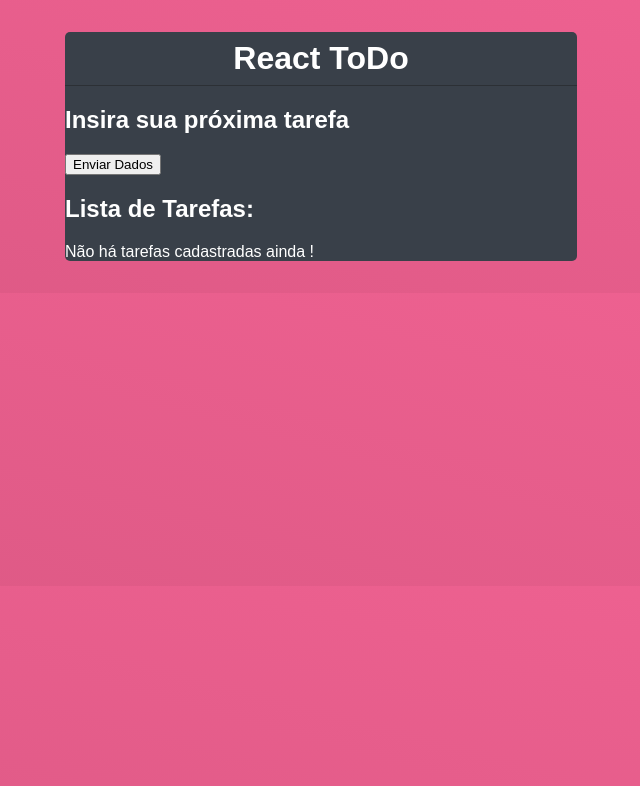
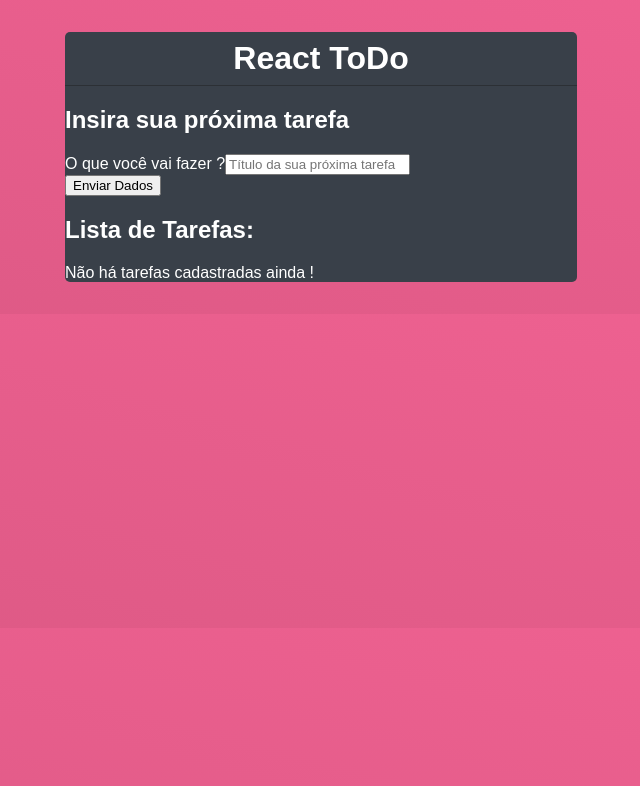
Before and after one commit to ernestopcaraujo/projectFirstReact, a React (Create React App) app in the folder first-react/: page / in a window 1280 px wide. Shown: the top 786 px of the page, without its empty margins (319-959 px from the left). Built offline with nearby package versions, Linux system fonts and the light colour scheme.

Commit message:
feat: added the task title input

```diff
--- a/first-react/src/App.js
+++ b/first-react/src/App.js
@@ -13,6 +13,8 @@ function App() {
 
   const handleSubmit = (e) => {
     e.preventDefault();
+    console.log(title);
+    setTitle("")
     console.log("Data has been sent");
   }
 
@@ -23,7 +25,23 @@ function App() {
       </div>
       <div className='form-todo'>
         <h2>Insira sua próxima tarefa</h2>
-        <form onSubmit={handleSubmit}>
+        <form id='formToDo' onSubmit={handleSubmit}>
+          <div className='form-control'>
+            <label htmlFor='title'>O que você vai fazer ?</label>
+            <input
+              id='taskTitle'
+              type="text"
+              name='title'
+              placeholder="Título da sua próxima tarefa"
+              onChange={(e)=>setTitle(e.target.value)} //essa linha captura a alteração no input e altera o estado do objeto. ou seja está sendo colocado no estado o valor do input digitado pelo usuario
+              value={title || ""} //essa linha usa uma técnica chamada controlled input, onde o value recebe o estado do input. Isso permite depois passar para o setTitle, modificando o texto que ele está escrito.
+                            //isso serve pra limpar o input depois se for necessário.
+                            //a inicialização vazia é necessária porque o estado é preenchido depois de um tempo
+                            //e isso gera um erro. para corrigir, colocamos o || "" para que ele incie com o
+                            //vazio e depois faça a troca.
+              required
+            />
+          </div>
           <input type="submit" value="Enviar Dados"/>
         </form>
       </div>
```
